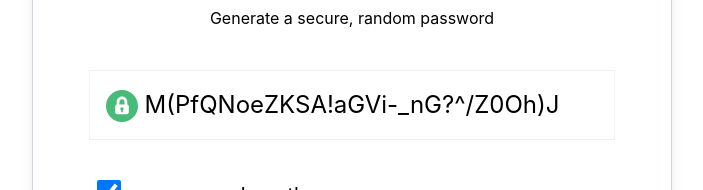
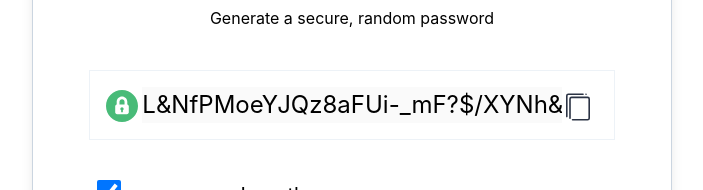
Before and after one commit to tuckpuck/react-hooks-password-generator, a React (Create React App) app: page / in a window 1280 px wide. Shown: the part 214-404 px from the top of the page, without its empty margins (288-991 px from the left). Built offline with nearby package versions, Linux system fonts and the light colour scheme.

Commit message:
make password into input field

```diff
--- a/package.json
+++ b/package.json
@@ -6,6 +6,7 @@
     "@testing-library/jest-dom": "^4.2.4",
     "@testing-library/react": "^9.3.2",
     "@testing-library/user-event": "^7.1.2",
+    "gatsby-cli": "^2.12.58",
     "react": "^16.13.1",
     "react-dom": "^16.13.1",
     "react-scripts": "3.4.1",
--- a/src/App.js
+++ b/src/App.js
@@ -11,12 +11,6 @@ function App() {
   });
   const [password, setPassword] = useState("");
   const [securityScore, setSecurityScore] = useState(0);
-
-  useEffect(() => {
-    console.log(
-      `specialChar:${conditionals.specialChar}, lowerLetters:${conditionals.lowerLetters},upperLetters:${conditionals.upperLetters}, numbers:${conditionals.numbers}`
-    );
-  }, [conditionals]);
 
   useEffect(() => randomPassword(), [conditionals]);
 
@@ -37,7 +31,7 @@ function App() {
     }
 
     if (conditionals.specialChar) {
-      characters += "!@$%^&*()<div>,.?/[]{}-=_+";
+      characters += "!@$%^&*()<>,.?/[]{}-=_+";
     }
 
     evaluatePasswordStrength(conditionals);
@@ -132,13 +126,40 @@ function App() {
                 </g>
               </svg>
             </span>
-            <p className="vertical-middle inline-block">
-              {(conditionals.specialChar ||
-                conditionals.lowerLetters ||
-                conditionals.upperLetters ||
-                conditionals.numbers) &&
-                password && <span>{password}</span>}
-            </p>
+            {(conditionals.specialChar ||
+              conditionals.lowerLetters ||
+              conditionals.upperLetters ||
+              conditionals.numbers) &&
+              password && (
+                <input
+                  type="text"
+                  className="passwordDisplay vertical-middle inline-block"
+                  onChange={() => {
+                    randomPassword();
+                  }}
+                  readOnly
+                  disabled
+                  value={password}
+                />
+              )}
+            <span className="mr-4 absolute right-0 w-10 h-10">
+              <svg viewBox="0 0 25 25" xmlns="http://www.w3.org/2000/svg">
+                <g id="Copy">
+                  <path
+                    d="M18.5,21H9.1a.5.5,0,1,1,0-1h9.4a.5.5,0,0,0,.5-.5V7.5a.5.5,0,0,0-.5-.5H8.5a.5.5,0,0,0-.5.5v12a.5.5,0,0,1-1,0V7.5A1.5,1.5,0,0,1,8.5,6h10A1.5,1.5,0,0,1,20,7.5v12A1.5,1.5,0,0,1,18.5,21Z"
+                    style={{ fill: "#2b3344" }}
+                  />
+                  <path
+                    d="M17.5,5a.5.5,0,0,1-.35-.851.361.361,0,0,1,.16-.109.5.5,0,0,1,.54.109.485.485,0,0,1,0,.7.372.372,0,0,1-.16.11A.406.406,0,0,1,17.5,5Z"
+                    style={{ fill: "#2b3344" }}
+                  />
+                  <path
+                    d="M5.5,19a.5.5,0,0,1-.5-.5V5.5A1.5,1.5,0,0,1,6.5,4h9.156a.5.5,0,0,1,0,1H6.5a.5.5,0,0,0-.5.5v13A.5.5,0,0,1,5.5,19Z"
+                    style={{ fill: "#2b3344" }}
+                  />
+                </g>
+              </svg>
+            </span>
           </div>
         </div>
         <div className="flex">
--- a/src/index.css
+++ b/src/index.css
@@ -23,3 +23,8 @@ input::-webkit-inner-spin-button {
 input[type="number"] {
   -moz-appearance: textfield;
 }
+
+.passwordDisplay {
+  width: 80%;
+  text-align: center;
+}
```
Also changed, not shown: src/styles/App.css.
